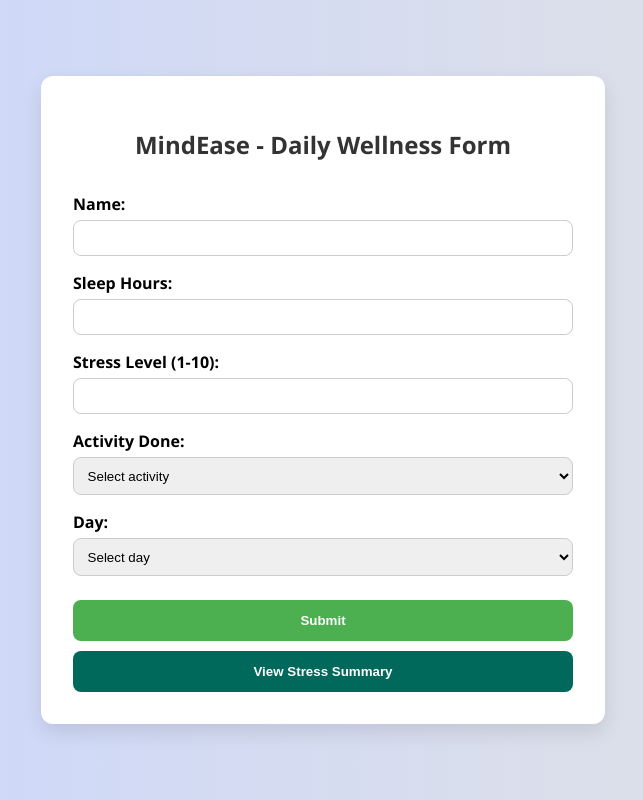
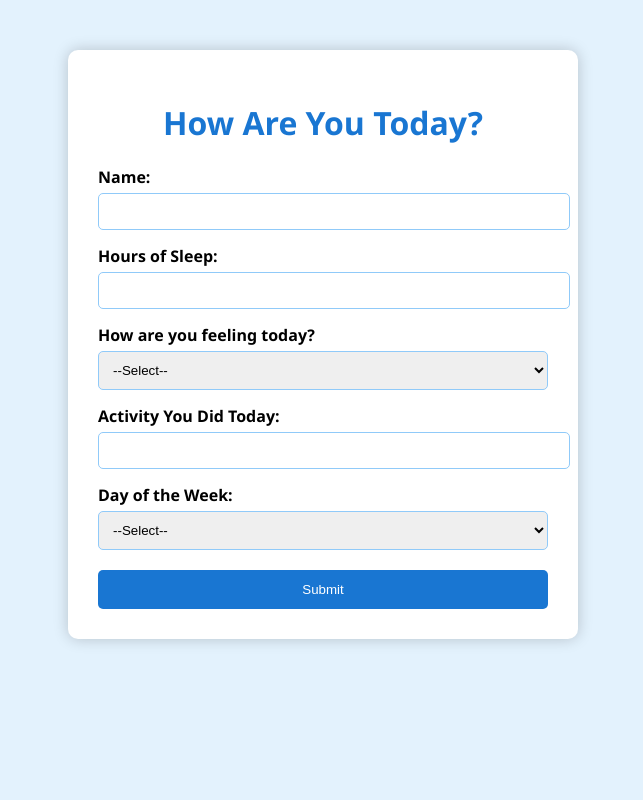
Before and after one commit to Nayana84-m/Brainwave_matrix_intern, a Python web app: template templates/wellness_form.html in a window 1280 px wide. Shown: the whole page, without its empty margins (317-960 px from the left). Run offline with Jinja, Linux system fonts and the light colour scheme; the template is opened without the code that fills it, so the values that code supplies are empty.

Commit message:
Updated app.py wellness_form.html and summary.html with new features

```diff
--- a/templates/wellness_form.html
+++ b/templates/wellness_form.html
@@ -1,102 +1,86 @@
 <!DOCTYPE html>
 <html lang="en">
 <head>
-  <meta charset="UTF-8" />
-  <meta name="viewport" content="width=device-width, initial-scale=1.0"/>
-  <title>MindEase - Student Wellness Tracker</title>
+    <meta charset="UTF-8">
+    <title>Daily Wellness Tracker</title>
     <style>
         body {
-      background: linear-gradient(to right, #c9d6ff, #e2e2e2);
             font-family: 'Segoe UI', sans-serif;
-      display: flex;
-      justify-content: center;
-      align-items: center;
-      height: 100vh;
+            background: #e3f2fd;
             margin: 0;
+            padding: 0;
         }
-
         .container {
-      background: white;
-      padding: 2rem;
-      border-radius: 12px;
-      box-shadow: 0 8px 20px rgba(0, 0, 0, 0.1);
-      width: 100%;
-      max-width: 500px;
+            width: 450px;
+            margin: 50px auto;
+            background: #ffffff;
+            border-radius: 10px;
+            box-shadow: 0 0 15px rgba(0, 0, 0, 0.2);
+            padding: 30px;
         }
-
-    h2 {
+        h1 {
             text-align: center;
-      margin-bottom: 1rem;
-      color: #333;
+            color: #1976d2;
         }
-
-    form {
-      display: flex;
-      flex-direction: column;
-    }
-
         label {
-      margin-top: 1rem;
+            display: block;
+            margin-top: 15px;
             font-weight: bold;
         }
-
         input, select {
-      padding: 0.6rem;
-      border: 1px solid #ccc;
-      border-radius: 8px;
-      margin-top: 0.3rem;
+            width: 100%;
+            padding: 10px;
+            border: 1px solid #90caf9;
+            border-radius: 5px;
+            margin-top: 5px;
         }
-
         button {
-      margin-top: 1.5rem;
-      padding: 0.8rem;
-      background-color: #4CAF50;
+            background: #1976d2;
             color: white;
             border: none;
-      border-radius: 8px;
+            padding: 12px;
+            border-radius: 5px;
+            margin-top: 20px;
+            width: 100%;
             cursor: pointer;
-      font-weight: bold;
-      transition: 0.3s;
         }
-
         button:hover {
-      background-color: #45a049;
+            background: #1565c0;
         }
-
         .message {
             text-align: center;
-      margin-top: 1rem;
-      color: #008000;
-      font-weight: bold;
+            margin-top: 15px;
+            color: green;
         }
     </style>
 </head>
 <body>
     <div class="container">
-    <h2>MindEase - Daily Wellness Form</h2>
+        <h1>How Are You Today?</h1>
         <form method="POST">
             <label for="name">Name:</label>
-      <input type="text" id="name" name="name" required />
+            <input type="text" name="name" required>
 
-      <label for="sleep_hours">Sleep Hours:</label>
-      <input type="number" step="0.1" id="sleep_hours" name="sleep_hours" required />
+            <label for="sleep_hours">Hours of Sleep:</label>
+            <input type="number" step="0.1" name="sleep_hours" required>
 
-      <label for="stress_level">Stress Level (1-10):</label>
-      <input type="number" id="stress_level" name="stress_level" min="1" max="10" required />
-
-      <label for="activity">Activity Done:</label>
-      <select id="activity" name="activity" required>
-        <option value="" disabled selected>Select activity</option>
-        <option value="Exercise">Exercise</option>
-        <option value="Meditation">Meditation</option>
-        <option value="Study">Study</option>
-        <option value="Leisure">Leisure</option>
-        <option value="Socializing">Socializing</option>
+            <label for="feeling">How are you feeling today?</label>
+            <select name="feeling" required>
+                <option value="">--Select--</option>
+                <option value="Very Relaxed">Very Relaxed</option>
+                <option value="Relaxed">Relaxed</option>
+                <option value="Neutral">Neutral</option>
+                <option value="Tired">Tired</option>
+                <option value="Stressed">Stressed</option>
+                <option value="Very Stressed">Very Stressed</option>
             </select>
 
-      <label for="day">Day:</label>
-      <select id="day" name="day" required>
-        <option value="" disabled selected>Select day</option>
+            <label for="activity">Activity You Did Today:</label>
+            <input type="text" name="activity" required>
+
+            <label for="day">Day of the Week:</label>
+            <select name="day" required>
+                <option value="">--Select--</option>
                 <option>Monday</option>
                 <option>Tuesday</option>
                 <option>Wednesday</option>
@@ -108,11 +92,6 @@
 
             <button type="submit">Submit</button>
         </form>
-
-    <form method="GET" action="/summary">
-    <button type="submit" style="margin-top: 10px; background-color: #00695c;">View Stress Summary</button>
-    </form>
-
         {% if message %}
         <div class="message">{{ message }}</div>
         {% endif %}
```
Also changed, not shown: app.py (+37 -25 lines), templates/summary.html (+52 -17 lines). Lines whose indentation alone changed are shown as unchanged.
